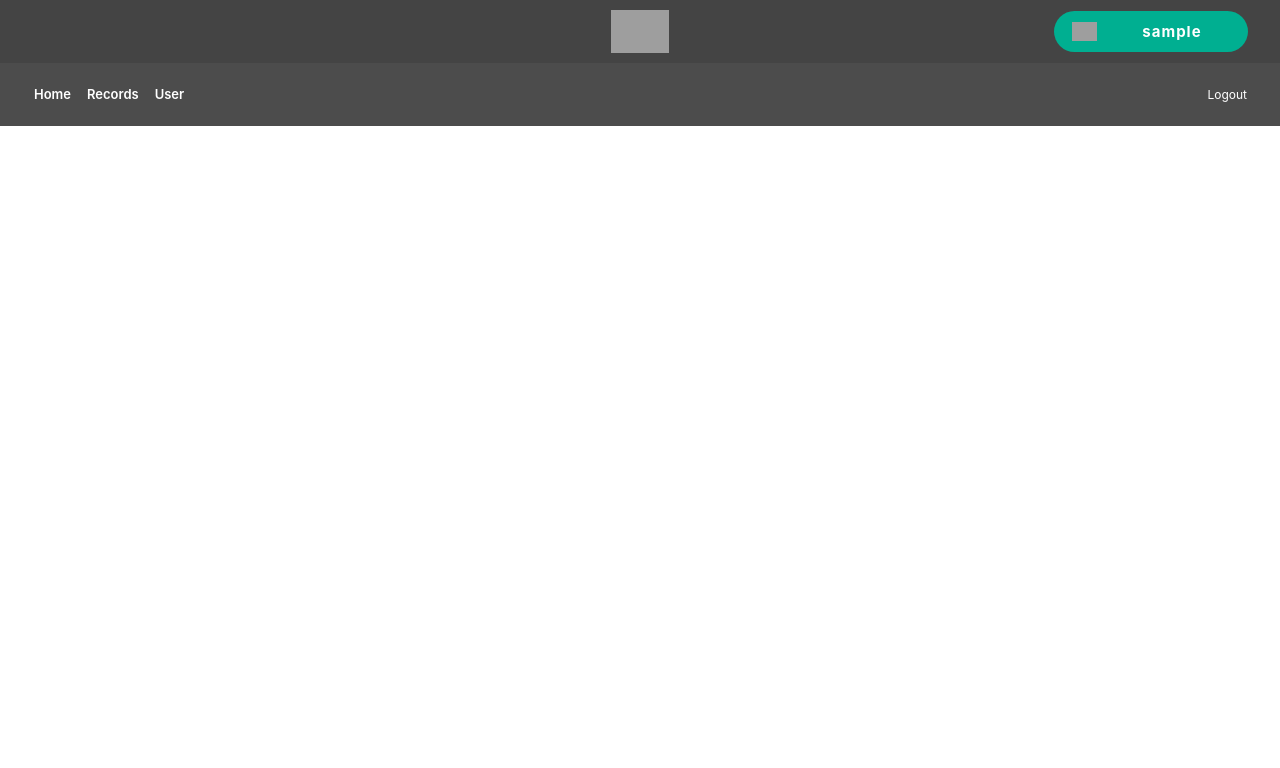
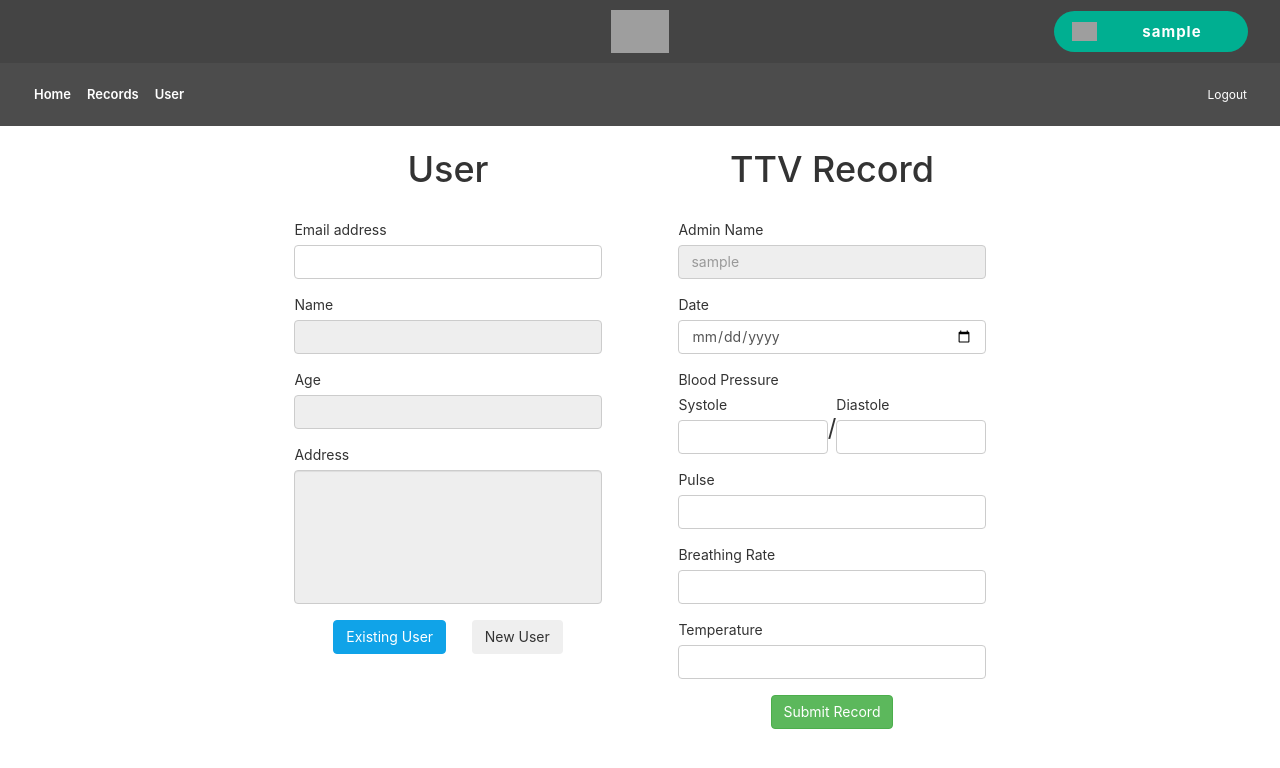
Before and after one commit to bryanbernigen/TTV-Web, a Vue app in the folder FE/: page /records/add in a window 1280 px wide. Shown: the top 768 px of the page. Built offline with nearby package versions, Linux system fonts and the light colour scheme; sample sign-in values are in the browser's storage; grey boxes are pictures that could not be loaded.

Commit message:
feat: add record

```diff
--- a/FE/src/main.js
+++ b/FE/src/main.js
@@ -5,6 +5,11 @@ import router from './router'
 import '@/assets/bootstrap.css'
 import '@/assets/base.css'
 
+//Setup axios
+import axios from 'axios'
+const token = localStorage.getItem('token')
+axios.defaults.headers.common['Authorization'] = `Bearer ${token}`
+
 const app = createApp(App)
 
 app.use(router)
--- a/FE/src/router/index.js
+++ b/FE/src/router/index.js
@@ -18,7 +18,12 @@ const router = createRouter({
       path: '/records',
       name: 'records',
       component: () => import('../views/RecordView.vue')
-    }
+    },
+    {
+      path: '/records/add',
+      name: 'addRecords',
+      component: () => import('../views/DetailRecordView.vue')
+    },
   ]
 })
 
--- /dev/null
+++ b/FE/src/views/DetailRecordView.vue
@@ -0,0 +1,294 @@
+<script setup>
+import axios from "axios";
+const adminName = localStorage.getItem("adminName");
+
+let isExistingUser = true;
+var user = null;
+
+const toggleUser = (existingUser) => {
+    if (existingUser) {
+        isExistingUser = true;
+        document.getElementById("userName").disabled = true;
+        document.getElementById("userAge").disabled = true;
+        document.getElementById("userAddress").disabled = true;
+        document
+            .getElementById("existingUserButton")
+            .classList.add("btn-primary");
+        document
+            .getElementById("newUserButton")
+            .classList.remove("btn-primary");
+    } else {
+        isExistingUser = false;
+        document.getElementById("userName").disabled = false;
+        document.getElementById("userAge").disabled = false;
+        document.getElementById("userAddress").disabled = false;
+        document
+            .getElementById("existingUserButton")
+            .classList.remove("btn-primary");
+        document.getElementById("newUserButton").classList.add("btn-primary");
+    }
+};
+
+const searchUser = () => {
+    //Check email validity
+    const email = document.getElementById("userEmail").value;
+    if (!email.includes("@")) {
+        alert("Please enter a valid email");
+        return;
+    }
+
+    //If no change in email, do nothing
+    if (user && user.email === email) {
+        return;
+    }
+
+    //Search user
+    axios
+        .get(`http://localhost:5000/api/users/email/${email}`)
+        .then((response) => {
+            if (response.status === 200) {
+                console.log(response.data);
+                user = response.data;
+                document.getElementById("userName").value = user.name;
+                document.getElementById("userAge").value = user.age;
+                document.getElementById("userAddress").value = user.address;
+            } else {
+                alert(response.data.message);
+            }
+        });
+};
+
+const submitRecord = () => {
+    const adminId = localStorage.getItem("adminId");
+    const userId = user._id;
+    const date = document.getElementById("date").value;
+    const bloodPressureSystolic = document.getElementById(
+        "systoleBloodPressure"
+    ).value;
+    const bloodPressureDiastolic = document.getElementById(
+        "diastoleBloodPressure"
+    ).value;
+    const pulse = document.getElementById("pulse").value;
+    const breathingRate = document.getElementById("breathingRate").value;
+    const temperature = document.getElementById("temperature").value;
+
+    const newRecord = {
+        adminId,
+        userId,
+        date,
+        bloodPressureSystolic,
+        bloodPressureDiastolic,
+        pulse,
+        breathingRate,
+        temperature,
+    };
+
+    console.log(newRecord);
+
+    axios
+        .post("http://localhost:5000/api/records", newRecord)
+        .then((response) => {
+            if (response.status === 201) {
+                alert("Record Added successfully");
+                //Refresh page
+                window.location.href = "/records/add";
+            } else {
+                alert(response.data.message);
+            }
+        });
+};
+</script>
+
+<template>
+    <div class="record-container">
+        <div class="half-container">
+            <h1>User</h1>
+            <br />
+            <form>
+                <div class="mb-5">
+                    <label for="userEmail" class="form-label"
+                        >Email address</label
+                    >
+                    <input
+                        type="email"
+                        class="form-control"
+                        id="userEmail"
+                        @keyup.enter="searchUser"
+                        @blur="searchUser"
+                    />
+                </div>
+                <div class="mb-5">
+                    <label for="userName" class="form-label">Name</label>
+                    <input
+                        type="text"
+                        class="form-control"
+                        id="userName"
+                        disabled
+                    />
+                </div>
+                <div class="mb-5">
+                    <label for="userAge" class="form-label">Age</label>
+                    <input
+                        type="number"
+                        class="form-control"
+                        id="userAge"
+                        disabled
+                    />
+                </div>
+                <div class="mb-5">
+                    <label for="userAddress" class="form-label">Address</label>
+                    <textarea
+                        class="form-control"
+                        id="userAddress"
+                        rows="6"
+                        disabled
+                    ></textarea>
+                </div>
+            </form>
+            <div class="multi-button-container">
+                <button
+                    id="existingUserButton"
+                    type="button"
+                    class="btn btn-primary"
+                    @click="toggleUser(true)"
+                >
+                    Existing User
+                </button>
+                <button
+                    id="newUserButton"
+                    type="button"
+                    class="btn"
+                    @click="toggleUser(false)"
+                >
+                    New User
+                </button>
+            </div>
+        </div>
+        <div class="half-container">
+            <h1>TTV Record</h1>
+            <br />
+            <form>
+                <div class="mb-5">
+                    <label for="adminName" class="form-label">Admin Name</label>
+                    <input
+                        type="text"
+                        class="form-control"
+                        id="adminName"
+                        :placeholder="adminName"
+                        disabled
+                    />
+                </div>
+                <div class="mb-5">
+                    <label for="date" class="form-label">Date</label>
+                    <input type="date" class="form-control" id="date" />
+                </div>
+                <div class="mb-5">
+                    <label for="bloodPressure" class="form-label"
+                        >Blood Pressure</label
+                    >
+                    <div id="bloodPressure">
+                        <div>
+                            <label for="systoleBloodPressure" class="form-label"
+                                >Systole</label
+                            >
+                            <input
+                                type="number"
+                                class="form-control"
+                                id="systoleBloodPressure"
+                            />
+                        </div>
+                        <div class="separator">/</div>
+                        <div>
+                            <label
+                                for="diastoleBloodPressure"
+                                class="form-label"
+                                >Diastole</label
+                            >
+                            <input
+                                type="number"
+                                class="form-control"
+                                id="diastoleBloodPressure"
+                            />
+                        </div>
+                    </div>
+                </div>
+                <div class="mb-5">
+                    <label for="pulse" class="form-label">Pulse</label>
+                    <input type="number" class="form-control" id="pulse" />
+                </div>
+                <div class="mb-5">
+                    <label for="breathingRate" class="form-label"
+                        >Breathing Rate</label
+                    >
+                    <input
+                        type="number"
+                        class="form-control"
+                        id="breathingRate"
+                    />
+                </div>
+                <div class="mb-5">
+                    <label for="temperature" class="form-label"
+                        >Temperature</label
+                    >
+                    <input
+                        type="number"
+                        class="form-control"
+                        id="temperature"
+                    />
+                </div>
+            </form>
+            <button
+                type="button"
+                class="btn btn-success"
+                @click="submitRecord()"
+            >
+                Submit Record
+            </button>
+        </div>
+    </div>
+</template>
+
+<style scoped>
+#bloodPressure {
+    display: flex;
+    flex-direction: row;
+    justify-content: space-between;
+    width: 100%;
+}
+
+.separator {
+    font-size: x-large;
+    margin-top: 2vh;
+}
+.record-container {
+    display: flex;
+    flex-direction: row;
+    justify-content: center;
+    width: 100%;
+    height: 100%;
+}
+
+.half-container {
+    display: flex;
+    flex-direction: column;
+    justify-content: space-between;
+    align-items: center;
+    width: 30%;
+    height: 100%;
+}
+
+.mb-5 {
+    margin-bottom: 2vh;
+}
+
+.half-container form {
+    width: 80%;
+}
+
+.multi-button-container {
+    display: flex;
+    flex-direction: row;
+    justify-content: center;
+    gap: 2vw;
+}
+</style>
--- a/FE/src/views/RecordView.vue
+++ b/FE/src/views/RecordView.vue
@@ -4,11 +4,7 @@ import axios from "axios";
 
 const token = localStorage.getItem("token");
 const fetchData = async () => {
-    const res = await axios.get("http://localhost:5000/api/records", {
-        headers: {
-            Authorization: `Bearer ${token}`,
-        },
-    });
+    const res = await axios.get("http://localhost:5000/api/records");
     return res.data;
 };
 const data = await fetchData();
@@ -72,7 +68,9 @@ const colorRanges = [
 <template>
     <div class="table-header-container">
         <h1>TVV Records</h1>
-        <button type="button" class="btn btn-success">Add Record</button>
+        <RouterLink to="/records/add" class="btn">
+            <button type="button" class="btn btn-success">Add Record</button>
+        </RouterLink>
     </div>
     <div class="table-container">
         <Table
```
